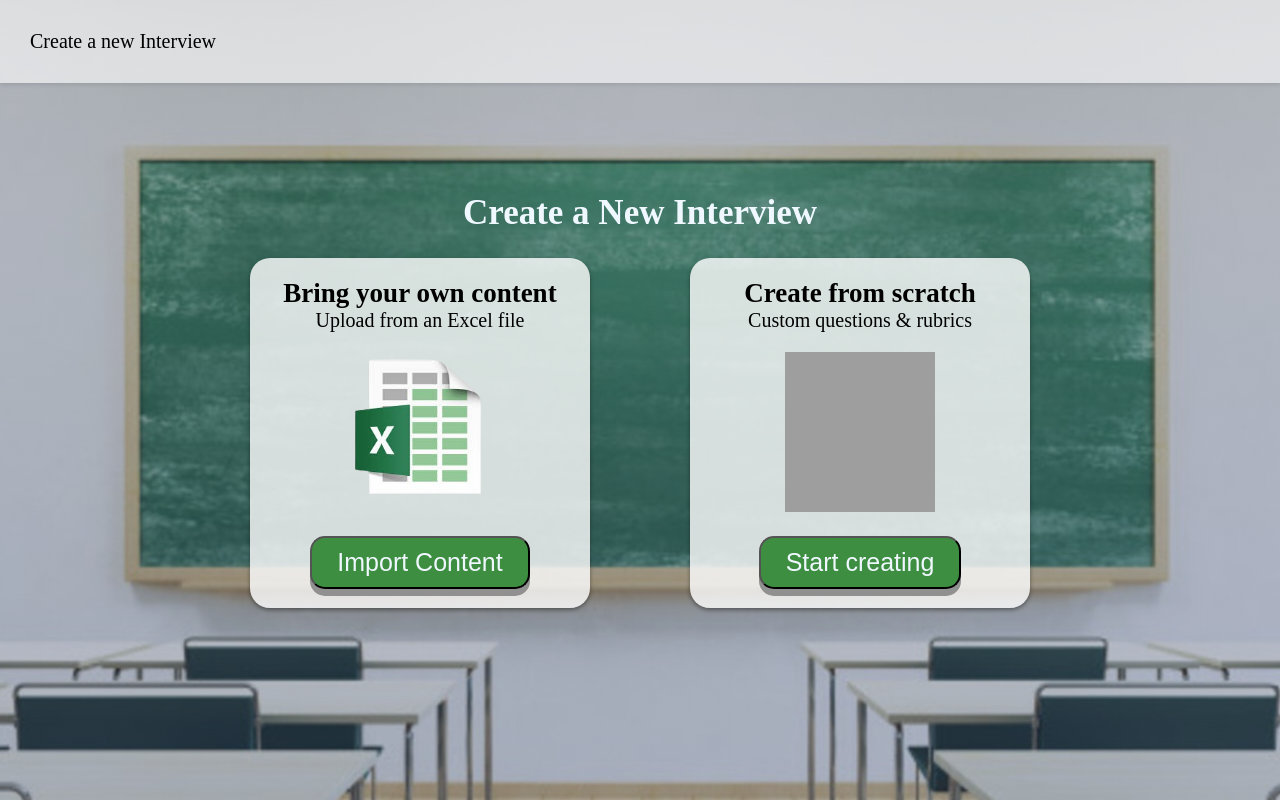
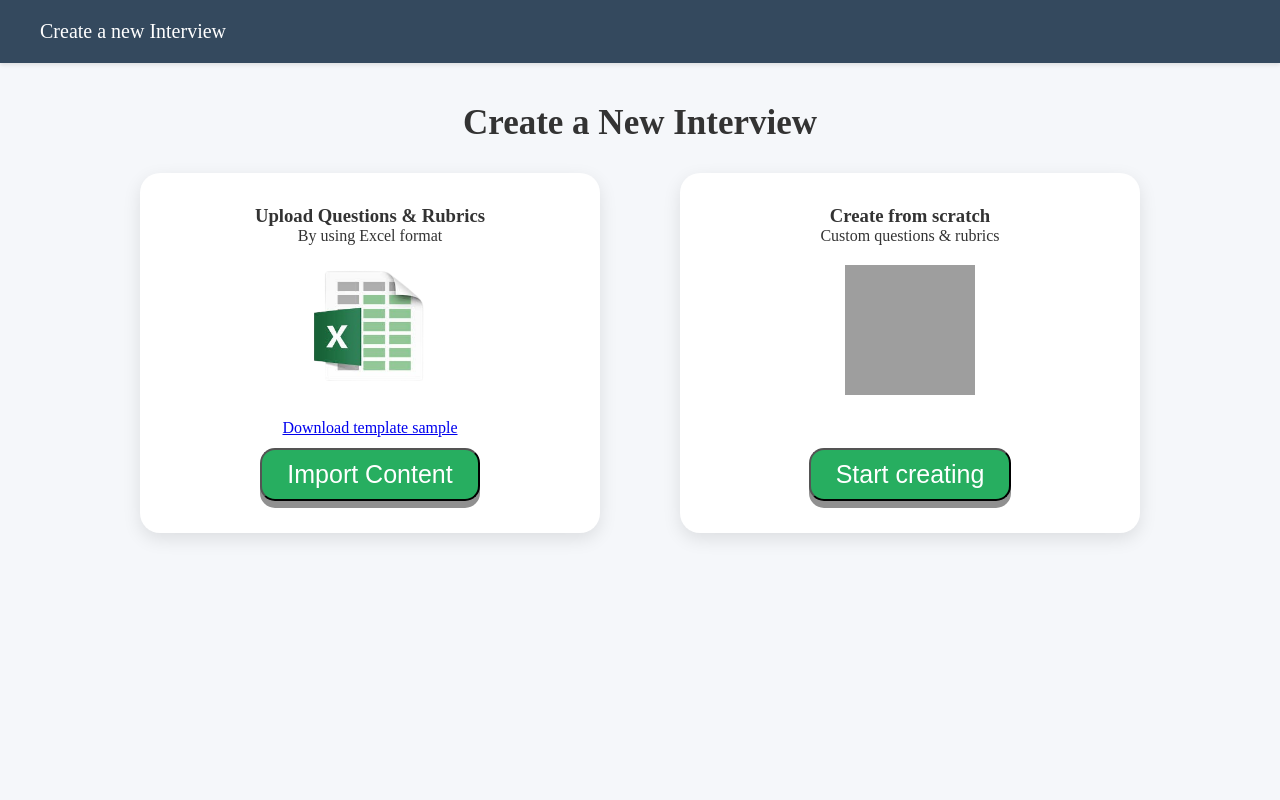
Before and after one commit to Olivia2188/fyp-interview-app, a Flask app: page /qnMethod in a window 1280 px wide. Run offline with Flask 3, Linux system fonts and the light colour scheme; some libraries are stand-ins or nearby versions; grey boxes are pictures that could not be loaded.

Commit message:
Update app and templates for AI part

```diff
--- a/app.py
+++ b/app.py
@@ -4,6 +4,7 @@ from openpyxl.styles import Font
 import os
 import json     #to read, write & manipulate JSON data
 import random
+import requests
 
 app = Flask(__name__)
 
--- a/static/css/method.css
+++ b/static/css/method.css
@@ -3,78 +3,64 @@
     padding: 0px;
 }
 body{
-    min-height: 100vh;
-    width: 100%;
-    margin: 0px;
-    background: linear-gradient(rgba(4, 9, 30, 0.3), rgba(27, 42, 107, 0.3)), url(../image/background-teacher.jpg);
-    background-size: cover;
-    background-position: center;
-    background-repeat: no-repeat;
+    margin: 0;
+    background: #f5f7fa;
+    color: #333;
 }
-.headerBox{
-    display: flex;
-    align-items: center;
-    padding: 30px;
+.headerBox header{
+    padding: 20px 40px;
     box-shadow: 0 2px 4px rgba(0, 0, 0, 0.1);
-    background-color: rgb(255, 255, 255, 0.6);
-}
-header{
+    background: #34495e;
+    color: #fff;
     font-size: 20px;
 }
 .content{
-    display: flex;
-    flex-direction: column;
-    justify-content: center;
-    align-items: center;
-    margin-top: 100px;
+    max-width: 1000px;
+    margin: 40px auto;
+    padding: 0 20px;
 }
 .content-title h2{
-    padding-top: 10px;
+    margin-bottom: 30px;
     font-size: 35px;
     text-align: center;
-    color: aliceblue;
 }
 .selectionContainer{
     display: flex;
-    flex-direction: row;
-    gap: 100px;
+    gap: 80px;
     justify-content: center;
-    align-items: center;
-    margin-top: 25px;
 }
 .selection{
     display: flex;
     flex-direction: column;
-    justify-content: space-between;
-    align-items: center;
-    box-shadow: 0 2px 4px rgba(0, 0, 0, 0.4);
-    width: 300px;
-    height: 310px;
-    padding: 20px;
-    background-color: rgba(255, 255, 255, 0.8);
+    justify-content: space-around;
+    box-shadow: 0 6px 18px rgba(0, 0, 0, 0.1);
+    width: 80%;
+    max-width: 450px;
+    padding: 30px;
+    background: white;
     border-radius: 20px;
     text-align: center;
+    height: 300px;
 }
-.selection h3{
-    font-size: 27px;
+.selection:hover{
+    transform: translateY(-5px);
 }
-.selection p{
-    font-size: 20px;
-    text-align: center;
+.selectionContent{
+    height: 80%;
+    max-height: 400px;
 }
 .selectionimg img{
-    width: 150px;
-    height: 160px;
-    padding: 20px;
+    width: 130px;
+    height: 130px;
+    padding: 20px 0;
 }
 .selectionbtn button{
-    display: inline-block;
     padding: 10px 25px;
     font-size: 25px;
     cursor: pointer;
     border-radius: 15px;
-    color: aliceblue;
-    background-color: #3e8e41;
+    color: rgb(255, 255, 255);
+    background-color: #27ae60;
     box-shadow: 0 7px #909090;
 }
 .selectionbtn button:active{
--- a/static/js/createQn-Method.js
+++ b/static/js/createQn-Method.js
@@ -3,8 +3,7 @@ function showpopup(){
     popupWindow.style.display = "flex";
     popupWindow.style.backgroundColor = "#090909cc";
 
-    let backbtn = document.querySelector('.popupBackbtn');
-    backbtn.style.display = "none";
+    document.querySelector('.popupBackbtn').style.display = "none";
 }
 function closepopup(){
     let popupWindow = document.querySelector(".popupWindow");
@@ -22,7 +21,7 @@ function closepopup(){
     let upload = document.querySelector('.upload');
     upload.style.display = "block";
 
-    let downloadbtn = document.querySelector('.popupdownloadbtn');
+    let downloadbtn = document.querySelector('.popupBtn');
     downloadbtn.style.display = "block";
 
     let area = document.querySelector('.uploadArea');
@@ -74,10 +73,9 @@ function uploadExcel(file){
             let area = document.querySelector('.uploadArea');
             area.style.justifyContent = 'flex-start';
 
-            let backbtn = document.querySelector('.popupBackbtn');
-            backbtn.style.display = "block";
+            document.querySelector('.popupBackbtn').style.display = "inline-block";
 
-            let downloadbtn = document.querySelector('.popupdownloadbtn');
+            let downloadbtn = document.querySelector('.popupBtn');
             downloadbtn.style.display = "none";
 
             let table = `
@@ -114,10 +112,9 @@ function uploadExcel(file){
     .catch(error => console.error('Error:', error));
 }
 function back(){
-    let backbtn = document.querySelector('.popupBackbtn');
-    backbtn.style.display = "none";
+    document.querySelector('.popupBackbtn').style.display = "none";
 
-    let downloadbtn = document.querySelector('.popupdownloadbtn');
+    let downloadbtn = document.querySelector('.popupBtn');
     downloadbtn.style.display = "block";
 
     let upload = document.querySelector('.upload');
--- a/templates/index.html
+++ b/templates/index.html
@@ -32,8 +32,8 @@
                 <i class="fa fa-bars" onclick="showMenu()"></i>
             </nav>
         <div class="text-box">
-            <h1>Smart Evaluations, Bright Futures</h1>
-            <p>Effortless assessments that uncover true potential.</p>
+            <h1>Smart Interview Evaluation</h1>
+            <p>AI-based interview system for Student Assessment</p>
             <div class="btn-container">
                 <a href="{{url_for('qnMethod') }}" class="cta-btn-teachers">
                     <span class="btn-subtext">Teachers</span>
--- a/templates/teacher-createQn-Method.html
+++ b/templates/teacher-createQn-Method.html
@@ -18,20 +18,29 @@
         </div>
         <div class="selectionContainer">
             <div class="selection">
-                <h3>Bring your own content</h3>
-                <p>Upload from an Excel file</p>
+                <div class="selectionContent">
+                    <h3>Upload Questions & Rubrics</h3>
+                    <p>By using Excel format</p>
                     <div class="selectionimg">
                         <img src="../static/image/excelIcon.png">
+                    </div>
+                    <div class="selectiondownloadbtn">
+                        <a class="selectionbtnContainer" href="../static/sample_questions.xlsx" download="SampleSpreadSheet">
+                            <span>Download template sample</span>
+                        </a>
+                    </div>
                 </div>
                 <div class="selectionbtn">
                     <button onclick="showpopup()">Import Content</button>
                 </div>
             </div>
             <div class="selection">
+                <div class="selectionContent">
                     <h3>Create from scratch</h3>
                     <p>Custom questions & rubrics</p>
                     <div class="selectionimg">
                         <img src="../static/image/scratch.jpg">
+                    </div>
                 </div>
                 <div class="selectionbtn">
                     <button onclick="scratchpage()">Start creating</button>
@@ -59,22 +68,16 @@
                 </div>
             </div>
             <div class="popupActions">
-                <div class="downloadTemplate">
                 <div class="popupBtn">
-                        <div class="popupdownloadbtn">
                     <a class="popupbtnContainer" href="../static/sample_questions.xlsx" download="SampleSpreadSheet">
                         <img class="popupExcel" src="../static/image/excel-img.png">
                         <span>Download template sample</span>
                     </a>
                 </div>
-                        <div class="popupbtnContainer">
                 <button class="popupBackbtn" onclick="back()">
                     <i class="fa fa-arrow-left"></i>
                     <span>Back</span>
                 </button>
-                        </div>
-                    </div>
-                </div>
                 <div class="actionsBtn">
                     <button onclick="closepopup()" class="cancelBtn">Cancel</button>
                     <button class="importBtn" disabled onclick="confirmImport()">Import</button>
```
Also changed, not shown: other parts of static/css/method.css (+25 -22 lines), static/css/home.css (+5 -5 lines). Lines whose indentation alone changed are shown as unchanged.
